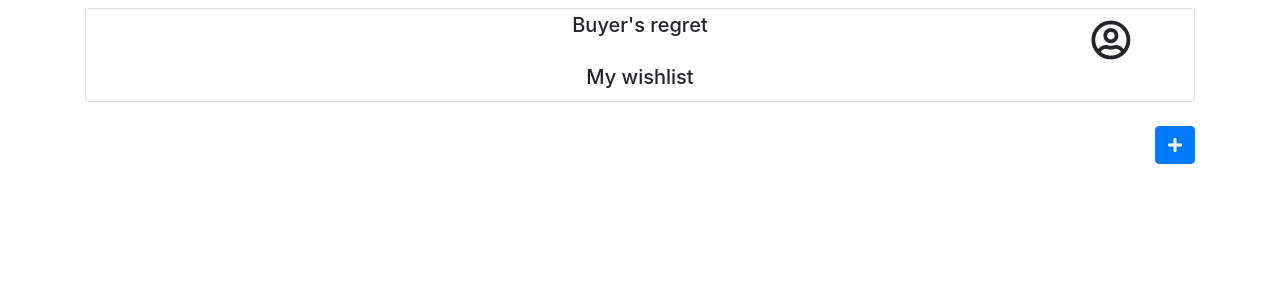
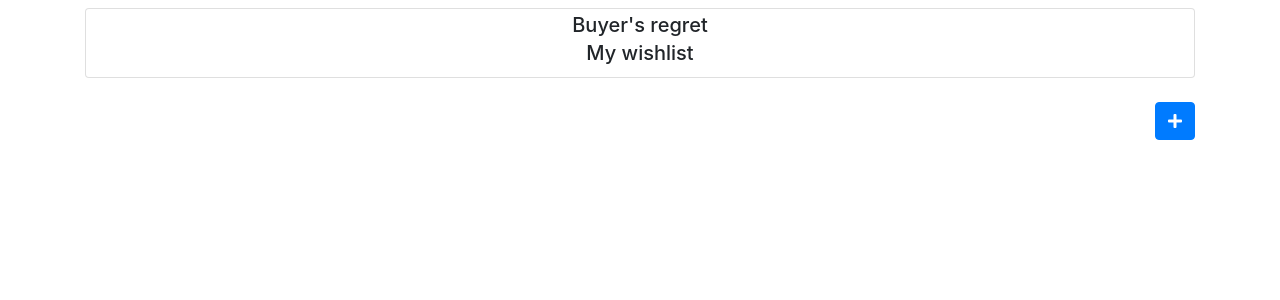
Before and after one commit to agiledev3/buyers-remorse-app, a React (Create React App) app: page / in a window 1280 px wide. Shown: the top 300 px of the page. Built offline with nearby package versions, Linux system fonts and the light colour scheme.

Commit message:
Remove user's logo

```diff
--- a/src/Components/StaticHeader/index.js
+++ b/src/Components/StaticHeader/index.js
@@ -19,9 +19,7 @@ function StaticHeader(props) {
             )}
           </Col>
           <Col xs={{ span: 8 }}>Buyer's regret</Col>
-          <Col xs={{ span: 2 }} style={{ fontSize: "2em" }}>
-            <i className="far fa-user-circle align-middle"></i>
-          </Col>
+          <Col xs={{ span: 2 }} style={{ fontSize: "2em" }}></Col>
         </Row>
         <Row>
           <Col sm={{ span: 2 }}></Col>
```
